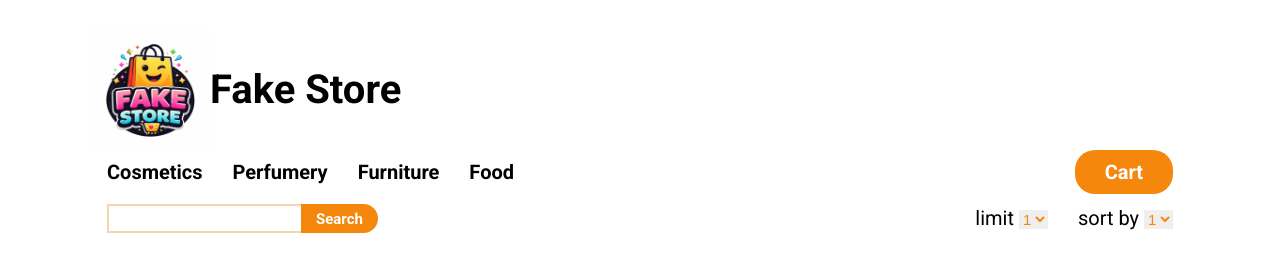
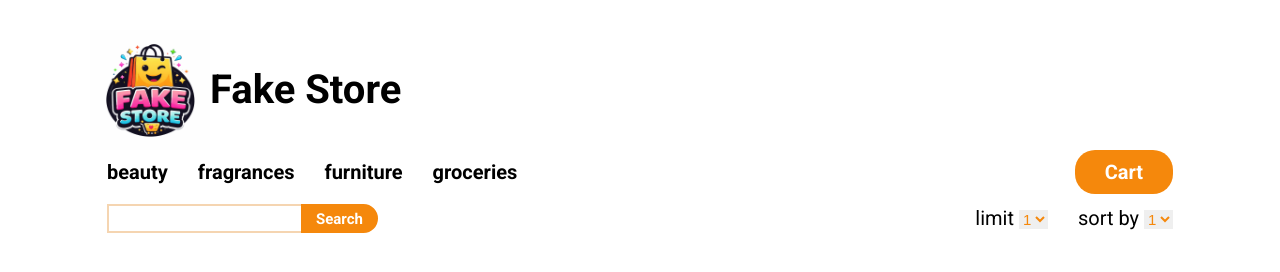
Before and after one commit to OlgaStarchenko/FakeStore, a plain HTML site: page index.html in a window 1280 px wide. Drawn offline with Linux system fonts and the light colour scheme; no server answers.

Commit message:
I added logic that removes the item from the shopping cart if the quantity is 1 and the button is pressed.

```diff
--- a/index.html
+++ b/index.html
@@ -23,10 +23,10 @@
           </div>
           <div class="header__top__row">
             <div class="header__categories">
-              <button class="header__category">Cosmetics</button>
-              <button class="header__category">Perfumery</button>
-              <button class="header__category">Furniture</button>
-              <button class="header__category">Food</button>
+              <button class="header__category">beauty</button>
+              <button class="header__category">fragrances</button>
+              <button class="header__category">furniture</button>
+              <button class="header__category">groceries</button>
             </div>
 
             <button class="header__button">Cart</button>
--- a/script.js
+++ b/script.js
@@ -72,8 +72,6 @@ function getOrderAmount() {
   cartAmount.textContent = sum;
 }
 function getEmptyCart() {
-  console.log(cartArray.length);
-
   const lengthCartArray = cartArray.length;
   if (lengthCartArray) {
     foolCart.classList.remove("hide");
@@ -108,6 +106,8 @@ function renderCart() {
       if (el.count > 1) {
         el.count--;
         renderCart();
+      } else {
+        deleteProductFromCart(el);
       }
     });
     cloneDelete.addEventListener("click", () => {
--- a/style.css
+++ b/style.css
@@ -13,7 +13,7 @@ body {
 }
 .container {
   max-width: 1100px;
-  margin: 0 auto;
+  margin: 30px auto;
 }
 .logo__container {
   display: flex;
```
